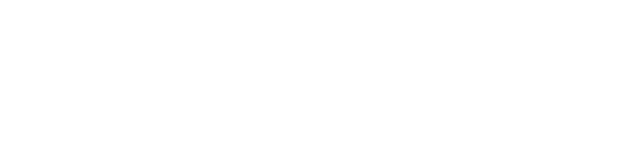
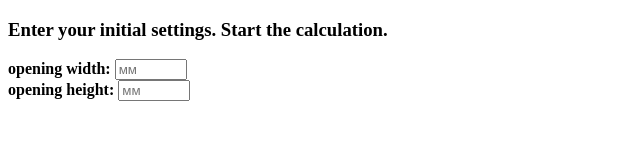
Before and after one commit to SKindij/SKRollo-app, a plain HTML site: page Vanila-javascript-version/resources/index.html in a window 1280 px wide. Shown: the whole page, without its empty margins (0-640 px from the left). Drawn offline with Linux system fonts and the light colour scheme.

Commit message:
app-section
initial settings & Start the calculation

```diff
--- a/Vanila-javascript-version/resources/index.html
+++ b/Vanila-javascript-version/resources/index.html
@@ -11,3 +11,16 @@
     <link rel="alternate" hreflang="ua" href="https://osatechno.com/ua_INT/">
   -->
 </head>
+
+<!-- MAIN SECTION -->
+<main>
+<!-- entering the initial parameters. -->
+<section class="app-section" id="Section1">
+    <h3>Enter your initial settings. Start the calculation.</h3>
+    <div class="flex-block">
+    <div class="app-block">
+        <label for="openingWidth"> <b>opening width:</b></label>
+          <input class="input-form" type='number' id="openingWidth" placeholder="мм" step="10" min="400" max="5000"><br>
+        <label for="openingHeight"> <b>opening height:</b></label>
+          <input class="input-form" type='number' id="openingHeight" placeholder="мм" step="10" min="400" max="5000">
+    </div>
```
